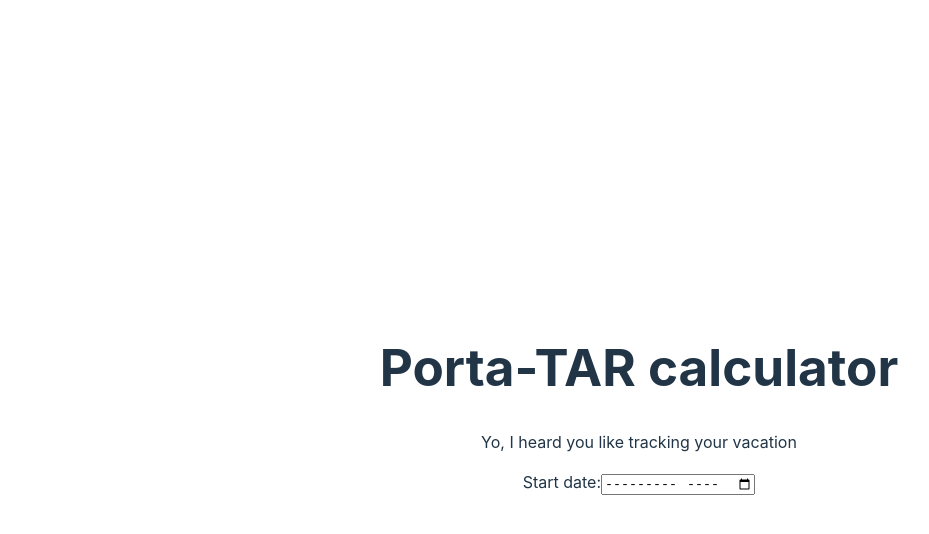
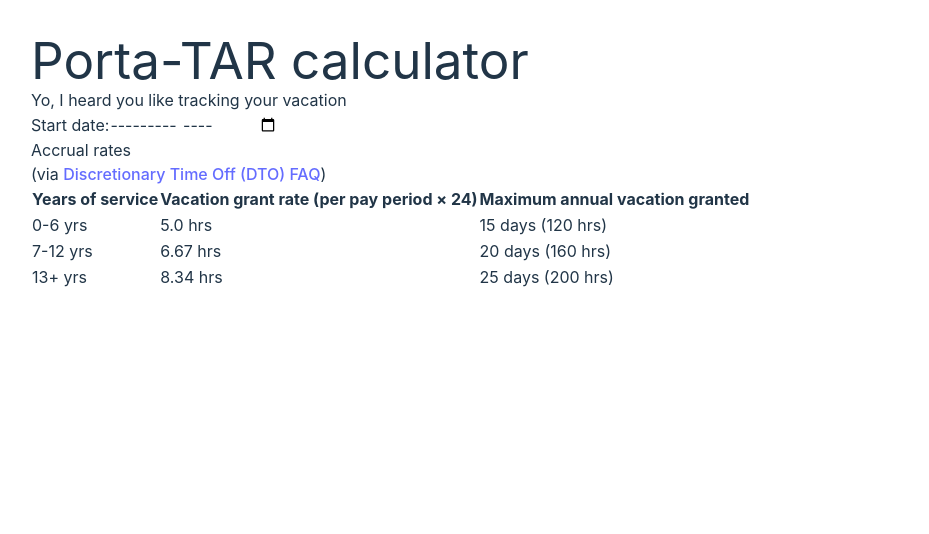
Before and after one commit to citelao/tar2d2, a React (Vite) app: page / in a window 1280 px wide. Shown: the top 534 px of the page, without its empty margins (1-930 px from the left). Built offline with nearby package versions, Linux system fonts and the light colour scheme.

Commit message:
add tailwind properly

```diff
--- a/package.json
+++ b/package.json
@@ -16,6 +16,8 @@
     "@types/react": "^18.0.26",
     "@types/react-dom": "^18.0.9",
     "@vitejs/plugin-react": "^3.0.0",
+    "autoprefixer": "^10.4.13",
+    "postcss": "^8.4.21",
     "tailwindcss": "^3.2.4",
     "typescript": "^4.9.3",
     "vite": "^4.0.0"
--- a/src/App.css
+++ b/src/App.css
@@ -2,40 +2,4 @@
   max-width: 1280px;
   margin: 0 auto;
   padding: 2rem;
-  text-align: center;
 }
-
-.logo {
-  height: 6em;
-  padding: 1.5em;
-  will-change: filter;
-}
-.logo:hover {
-  filter: drop-shadow(0 0 2em #646cffaa);
-}
-.logo.react:hover {
-  filter: drop-shadow(0 0 2em #61dafbaa);
-}
-
-@keyframes logo-spin {
-  from {
-    transform: rotate(0deg);
-  }
-  to {
-    transform: rotate(360deg);
-  }
-}
-
-@media (prefers-reduced-motion: no-preference) {
-  a:nth-of-type(2) .logo {
-    animation: logo-spin infinite 20s linear;
-  }
-}
-
-.card {
-  padding: 2em;
-}
-
-.read-the-docs {
-  color: #888;
-}
--- a/src/App.tsx
+++ b/src/App.tsx
@@ -1,5 +1,5 @@
 import { useState } from 'react'
-import reactLogo from './assets/react.svg'
+// import reactLogo from './assets/react.svg'
 import './App.css'
 
 function App() {
@@ -14,8 +14,50 @@ function App() {
         Start date:
         <input type="month" />
       </label>
+
+      <h2>Accrual rates</h2>
+      <p>(via <a href="https://microsoft.sharepoint.com/sites/HRweb/SitePages/FAQ_DTO.aspx">Discretionary Time Off (DTO) FAQ</a>)</p>
+      <table>
+        <thead>
+          <tr>
+            <th>Years of service</th>
+            <th>Vacation grant rate (per pay period &times; 24)</th>
+            <th>Maximum annual vacation granted</th>
+          </tr>
+        </thead>
+        <tbody>
+          <tr>
+            <td>0-6 yrs</td>
+            <td>5.0 hrs</td>
+            <td>15 days (120 hrs)</td>
+          </tr>
+          <tr>
+            <td>7-12 yrs</td>
+            <td>6.67 hrs</td>
+            <td>20 days (160 hrs)</td>
+          </tr>
+          <tr>
+            <td>13+ yrs</td>
+            <td>8.34 hrs</td>
+            <td>25 days (200 hrs)</td>
+          </tr>
+        </tbody>
+      </table>
     </>
   );
+
+  // Years of service | Vacation grant rate* (per pay period x 24) | Maximum  annual
+  // vacation granted |
+  // 0-6 years5.0 hours15 days (120 hours)7-12 years6.67 hours20
+  // days (160 hours)13 or more years8.34 hours25 days (200 hours)
+  //
+  // Example: You are a full-time salaried employee, reaching your six-year
+  // anniversary November 1, 2022. The next calendar day after the six-year
+  // anniversary, November 2, 2022 (first day in your seventh year of
+  // employment), you will move to the accrual rate of 6.67 hours per pay
+  // period. This new accrual rate will be in effect for the last four pay
+  // periods of 2022 (11/15, 11/30, 12/15, and 12/31). You would then be able to
+  // carry over up to 160 hours of vacation into 2023.
 
   // return (
   //   <div className="App">
--- a/src/index.css
+++ b/src/index.css
@@ -1,3 +1,7 @@
+@tailwind base;
+@tailwind components;
+@tailwind utilities;
+
 :root {
   font-family: Inter, Avenir, Helvetica, Arial, sans-serif;
   font-size: 16px;
@@ -26,8 +30,6 @@ a:hover {
 
 body {
   margin: 0;
-  display: flex;
-  place-items: center;
   min-width: 320px;
   min-height: 100vh;
 }
--- a/tailwind.config.cjs
+++ b/tailwind.config.cjs
@@ -1,6 +1,9 @@
 /** @type {import('tailwindcss').Config} */
 module.exports = {
-  content: [],
+  content: [
+    "./index.html",
+    "./src/**/*.{js,ts,jsx,tsx}",
+  ],
   theme: {
     extend: {},
   },
```
Also changed, not shown: 1 other file (tests, documents, lock files or other folders).
